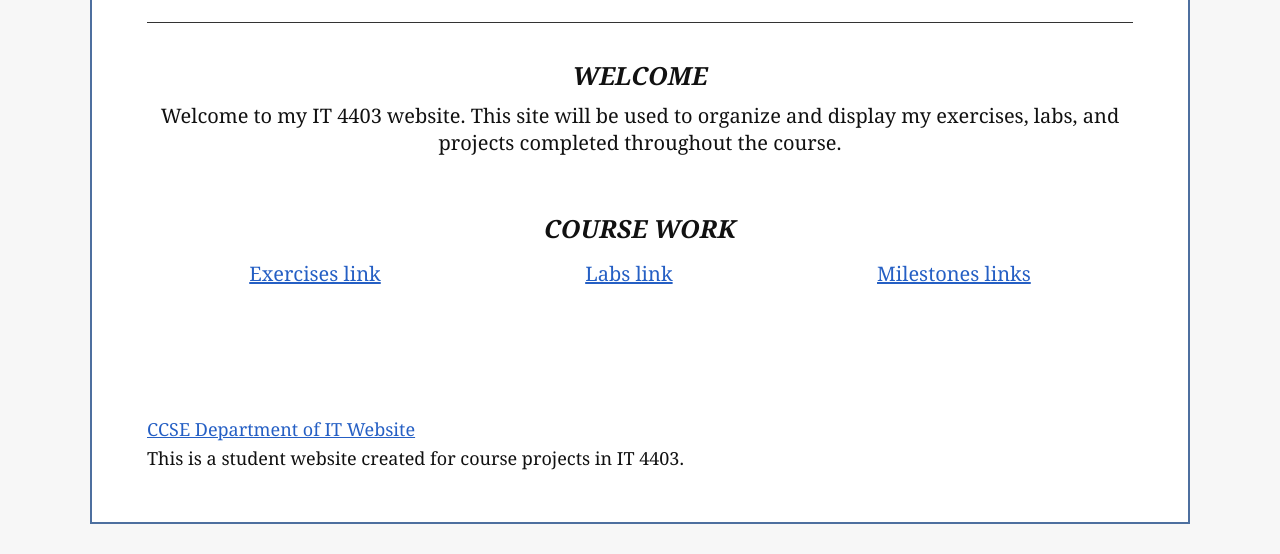
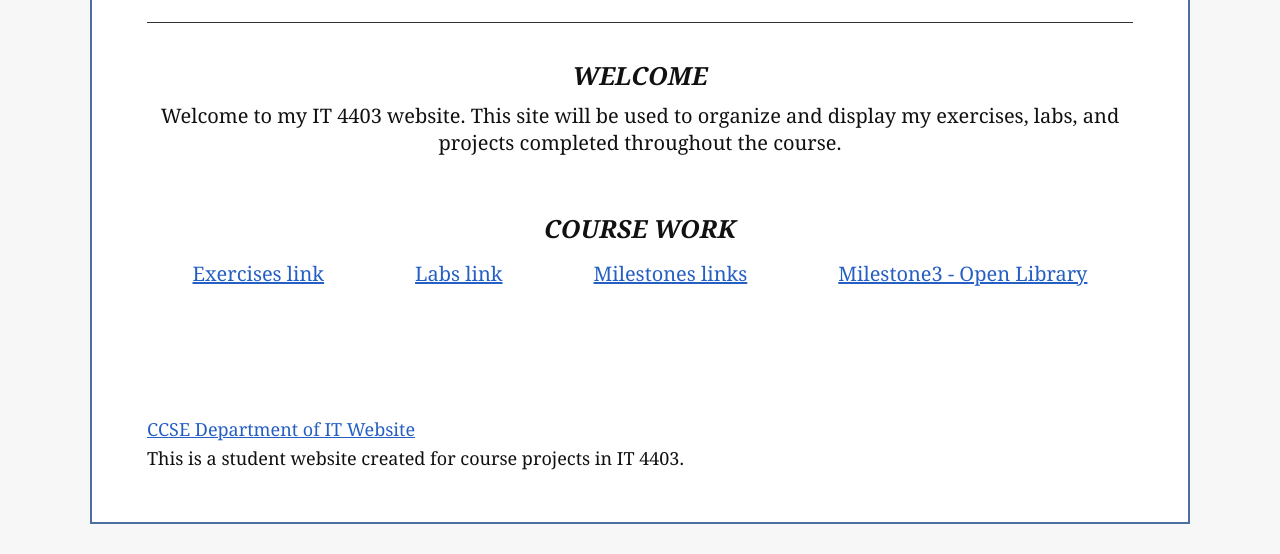
Before and after one commit to mwebb90/IT4403-website, a plain HTML site: page index.html in a window 1280 px wide. Shown: the part 256-810 px from the top of the page. Drawn offline with Linux system fonts and the light colour scheme.

Commit message:
Update index.html

```diff
--- a/index.html
+++ b/index.html
@@ -43,6 +43,7 @@
                 <a href="#">Exercises link</a>
                 <a href="Lab2/index.html">Labs link</a>
                 <a href="Milestone1/index.html">Milestones links</a>
+                <a href="Milestone3/index.html">Milestone3 - Open Library</a>
             </div>
         </section>
     </main>
```
